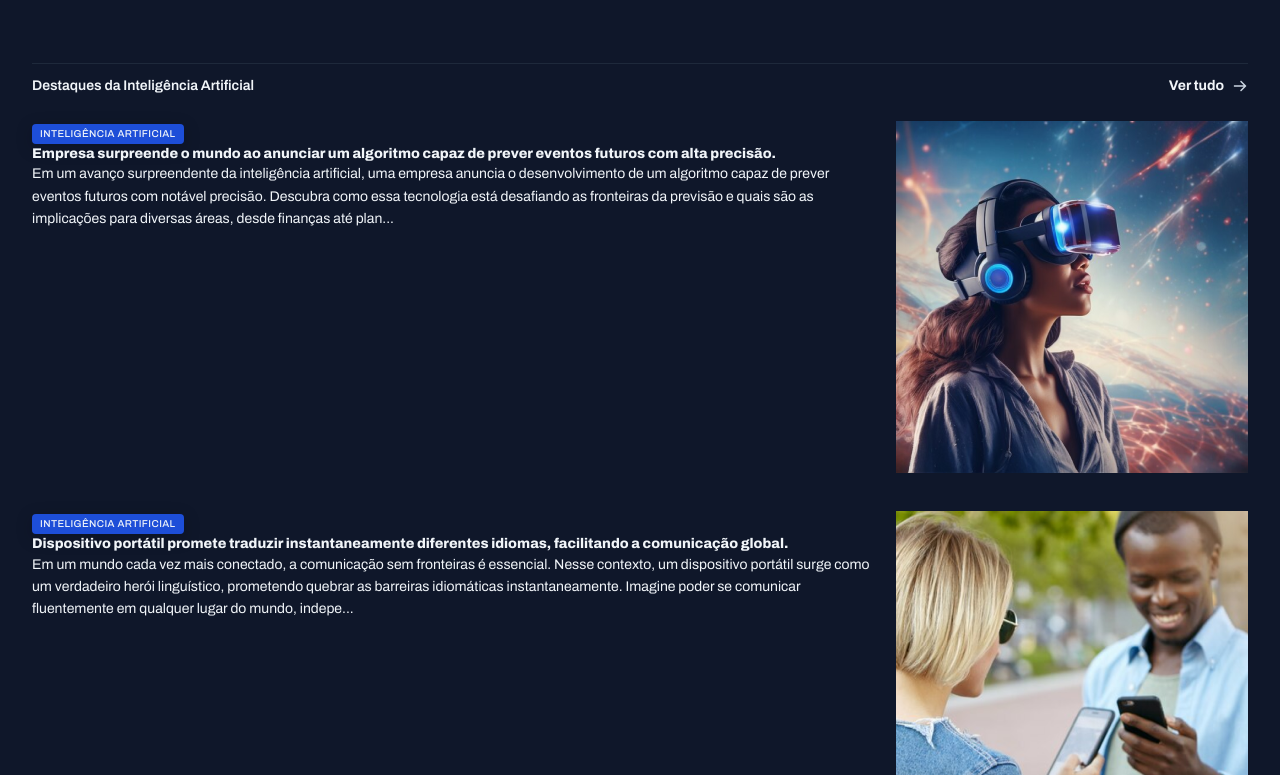
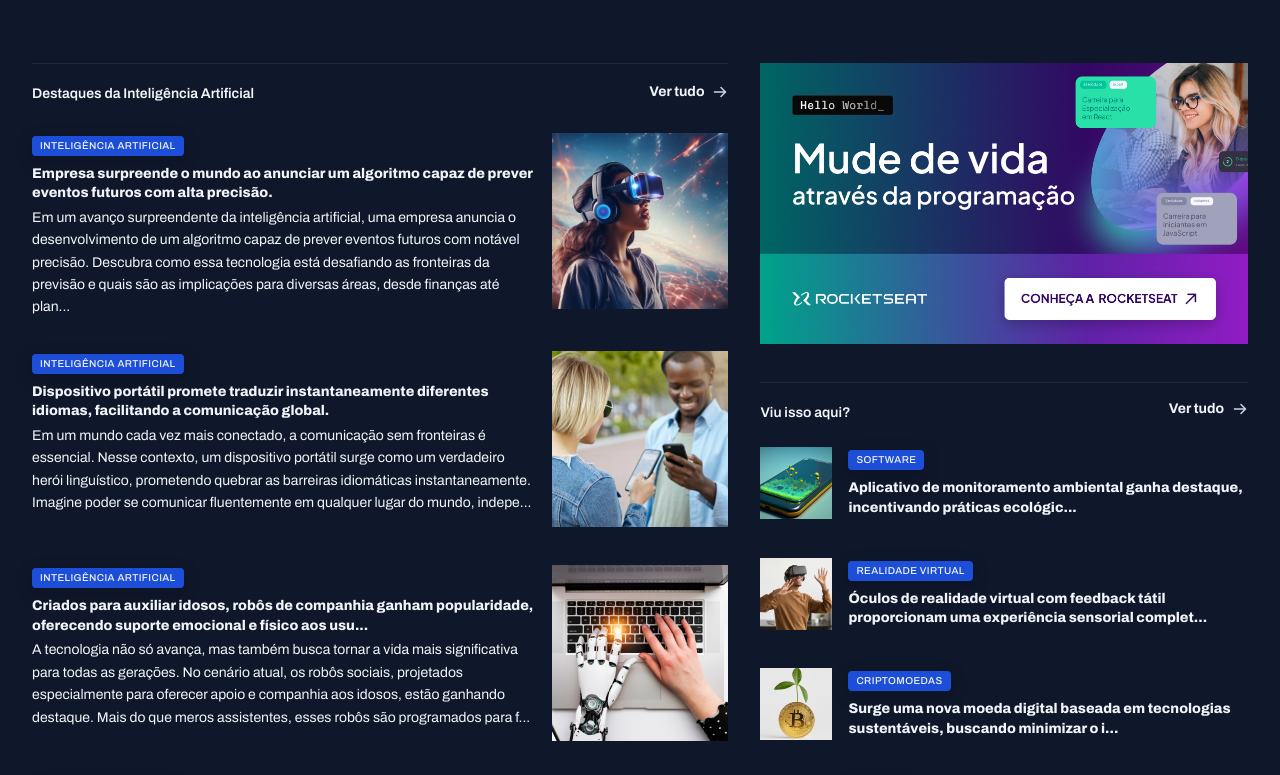
Before and after one commit to Gmendonca1/projeto-portal-de-not-cias, a plain HTML site: page index.html in a window 1280 px wide. Shown: the part 1000-1775 px from the top of the page. Drawn offline with Linux system fonts and the light colour scheme.

Commit message:
estilizando ultimos cards

```diff
--- a/index.html
+++ b/index.html
@@ -202,7 +202,7 @@
 </div>
 </section>
 
-<div>
+<aside>
   <div id="ads">
     <img src="assets/Ads.png" alt="Viu isso aqui?">
   </div>
@@ -225,7 +225,7 @@
         <div>
            <span class="content-tag">Software</span>
           <h3 class="text-xl">
-            Aplicativo de monitoramento ambiental ganha destaque, incentivando práticas ecológicas e pro...
+            Aplicativo de monitoramento ambiental ganha destaque, incentivando práticas ecológic...
           </h3>
         </div>
         </article>
@@ -282,10 +282,10 @@
         </div>
         </article>
 
-    </div>
+      </div>
   </section>
 
-</div>
+</aside>
 
  </main>
   </body>
--- a/styles/global.css
+++ b/styles/global.css
@@ -52,8 +52,16 @@ font: inherit;
 }
 
 main {
-  margin-top: 40px;
-  gap: 80px;
+  margin-block: 40px;
+  row-gap: 80px;
+  column-gap: 32px;
+
+  grid-template-columns: 2fr 1.4fr;
+
+  grid-template-areas:
+  "featured featured"
+  "weekly weekly"
+  "ai aside";
 }
 
 .content-tag {
--- a/styles/sections.css
+++ b/styles/sections.css
@@ -25,6 +25,7 @@ section  header{
 
 
 #featured1 {
+  grid-area: featured;
   img {
   height: 100%;
   object-fit: cover;
@@ -66,7 +67,7 @@ h2{
 
 
 #weekly {
-
+  grid-area: weekly;
   &>div  {
     grid-template-columns: repeat(4, 292px);
   }
@@ -91,3 +92,33 @@ h2{
     }
   }
 }
+
+#ai {
+  grid-area: ai;
+img {
+  width: 176px;
+  aspect-ratio: 1/1;
+  object-fit: cover;
+}
+
+h3 {
+  margin-block: 8px 4px;
+}
+}
+
+aside {
+  grid-area: aside;
+}
+
+#more {
+  margin-top: 32px;
+h3{
+  margin-top: 8px;
+}
+
+  img{
+    width: 72px;
+    aspect-ratio: 1/1;
+    object-fit: cover;
+  }
+}
```
